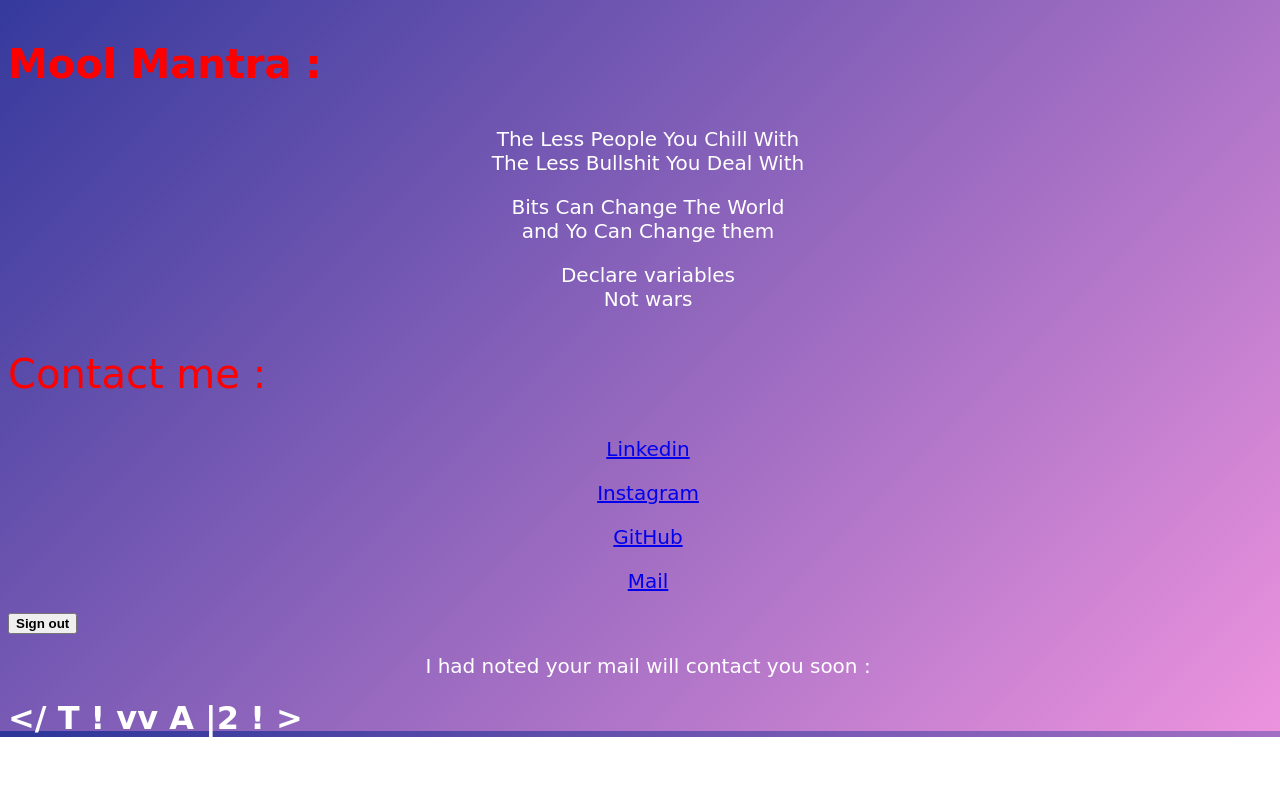
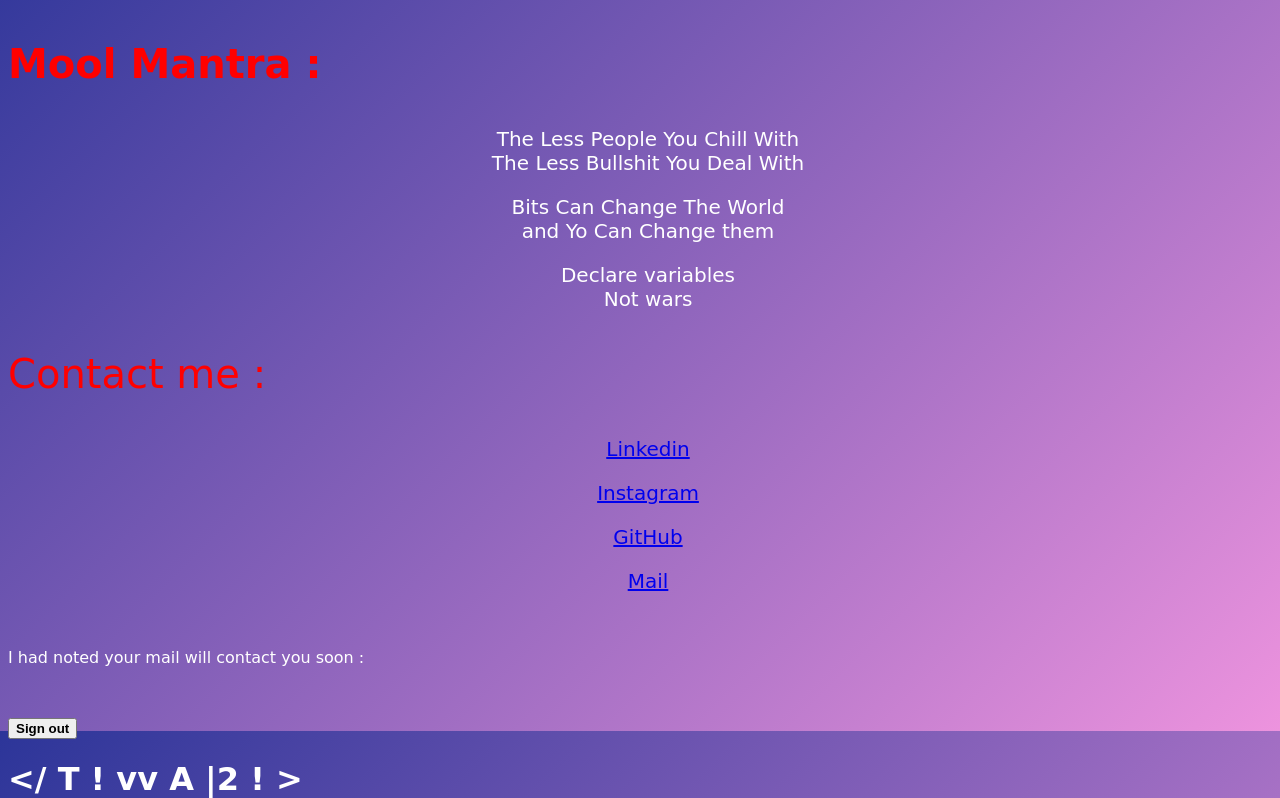
Before and after one commit to NT3002/TIWARI, a plain HTML site: page index.html in a window 1280 px wide. Shown: the part 927-1725 px from the top of the page. Before the commit the page ends 1664 px from the top, so only its background shows below. Drawn offline with Linux system fonts and the light colour scheme.

Commit message:
Update index.html

```diff
--- a/index.html
+++ b/index.html
@@ -40,9 +40,11 @@
       </p><p class="d"><a href="nt232003@outlook.com" target="_blank">Mail</a>
 		</p>
 
-<button onclick="signOut()" class"e"><b>Sign out</B></button>
-<p class="d">I had noted your mail will contact you soon :
+<P><br></p>
+<p >I had noted your mail will contact you soon :
 		<div id="data" > </div>
+<P><br></p>
+<button onclick="signOut()" ><b>Sign out</B></button>
     </p>
 <p><h1>&lt;/ T ! vv A |2 ! &gt </h1></p>
 	</body>
```
